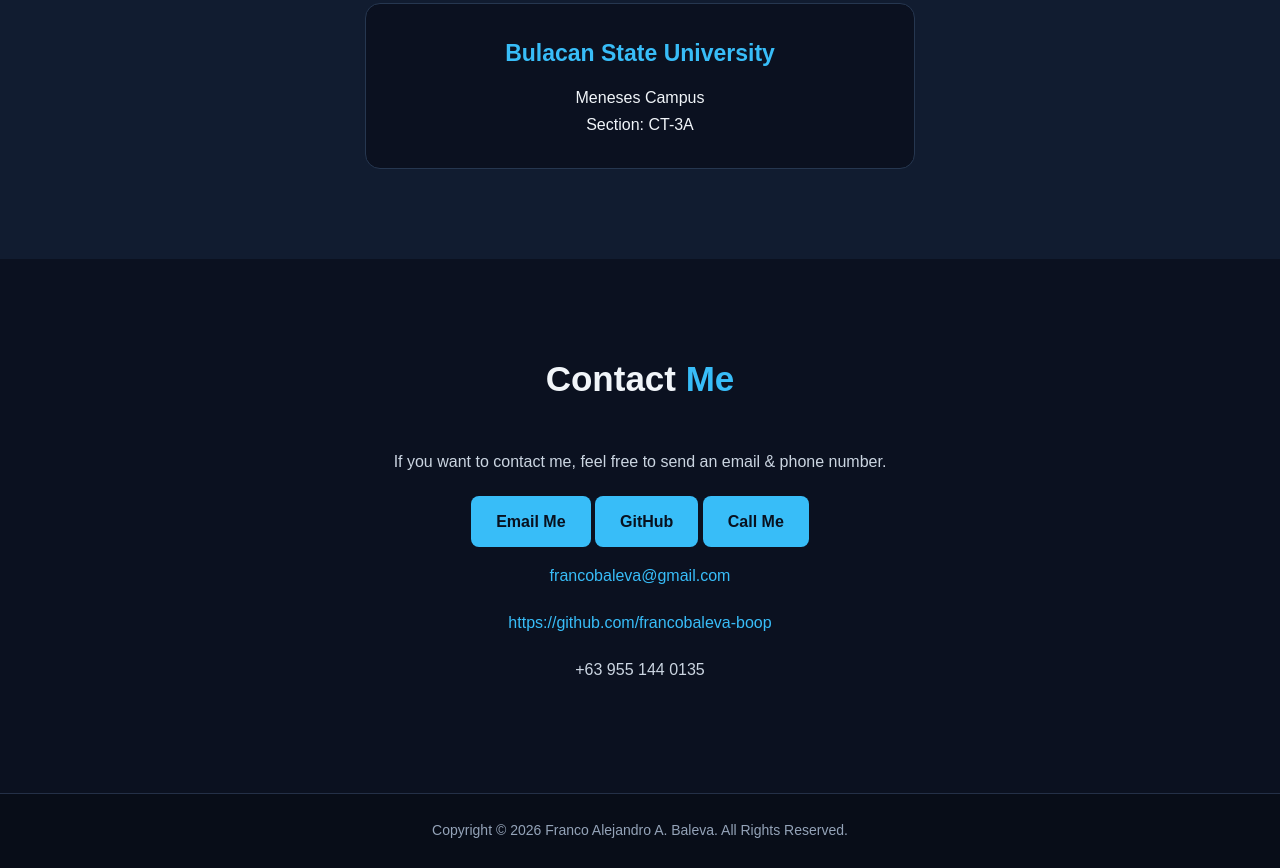
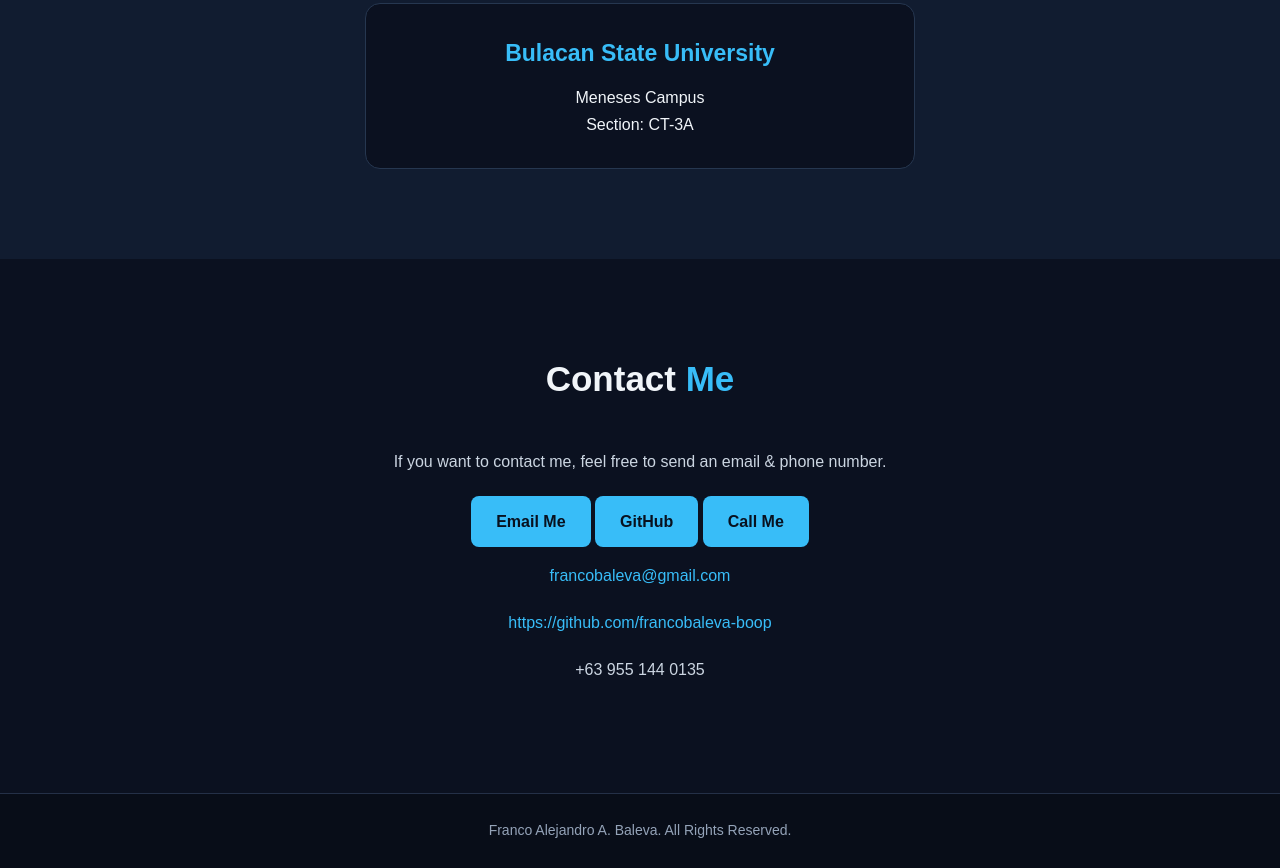
Before and after one commit to francobaleva-boop/StudentPortal, a plain HTML site: page index.html in a window 1280 px wide. Shown: the part 2065-2933 px from the top of the page. Drawn offline with Linux system fonts and the light colour scheme.

Commit message:
Fix HTML structure and formatting issues

```diff
--- a/index.html
+++ b/index.html
@@ -143,7 +143,6 @@
     <!-- FOOTER -->
     <footer class="footer">
         <p>
-            Copyright &copy; <span id="year"></span>
             Franco Alejandro A. Baleva. All Rights Reserved.
         </p>
     </footer>
```
